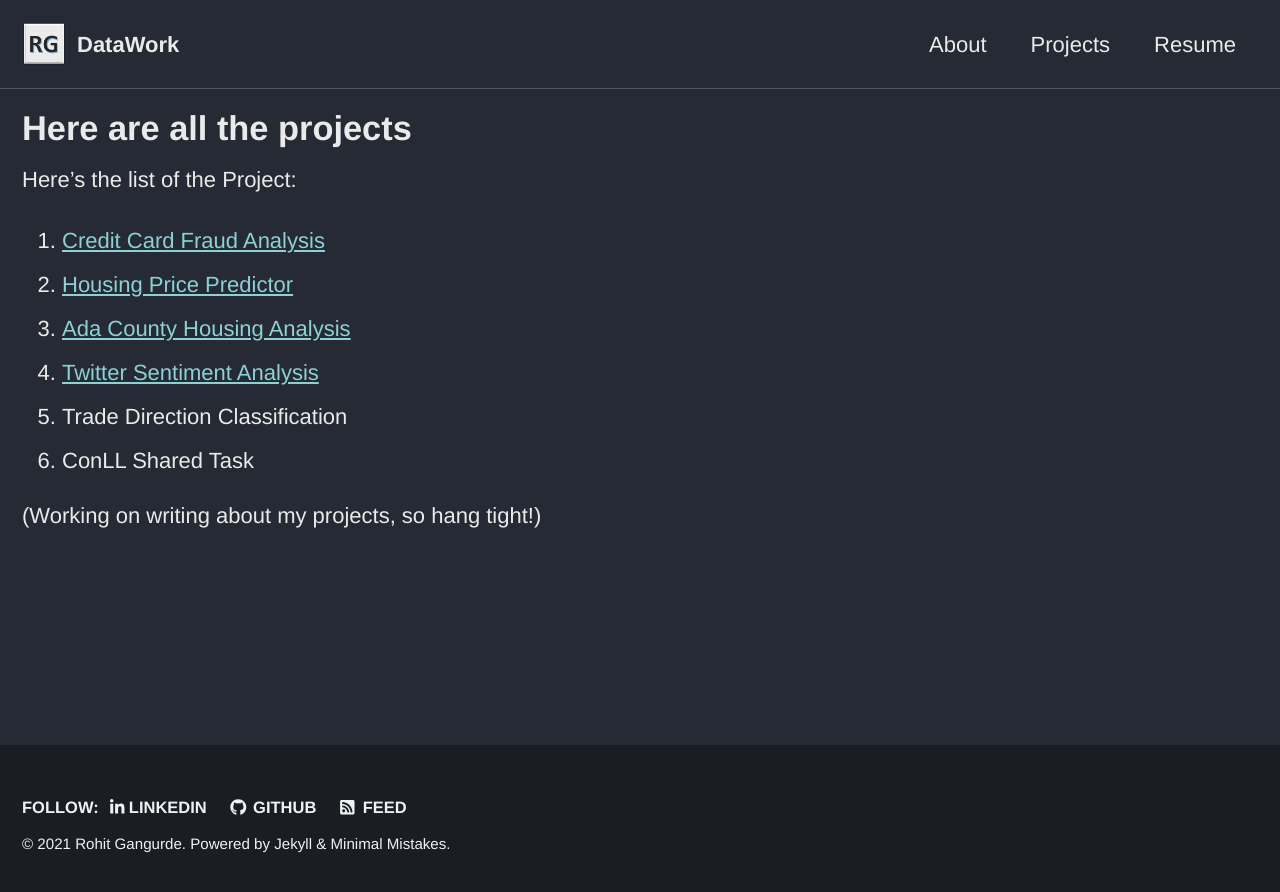
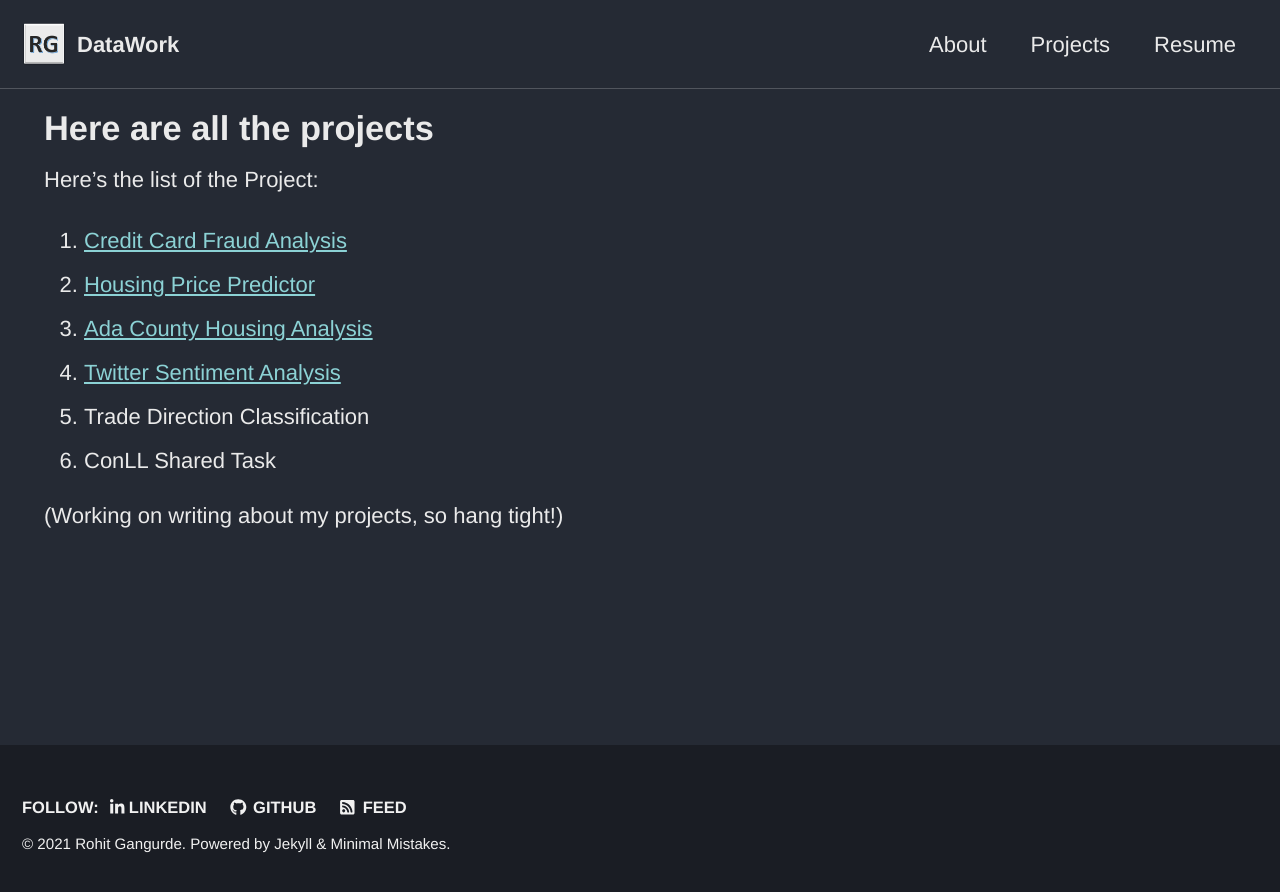
Before and after one commit to rohitgang/rohitgang.github.io, a Jekyll site: the page built from _pages/Projects.md, in a window 1280 px wide. Shown: the top 892 px of the page. Built offline with Jekyll 4.4.1, drawn with Linux system fonts in a browser that asks for light colours; cached includes are drawn as plain includes; nearby versions of some CDN libraries.

Commit message:
Update _page.scss

```diff
--- a/_sass/minimal-mistakes/_page.scss
+++ b/_sass/minimal-mistakes/_page.scss
@@ -34,13 +34,12 @@
   .page__inner-wrap {
     float: left;
     margin-top: 1em;
-    margin-left: 0;
+    margin-left: 1em;
     margin-right: 0;
     width: 100%;
     clear: both;
 
     .page__content {
-      position: relative;
       float: center;
       width: 100%;
 
```
